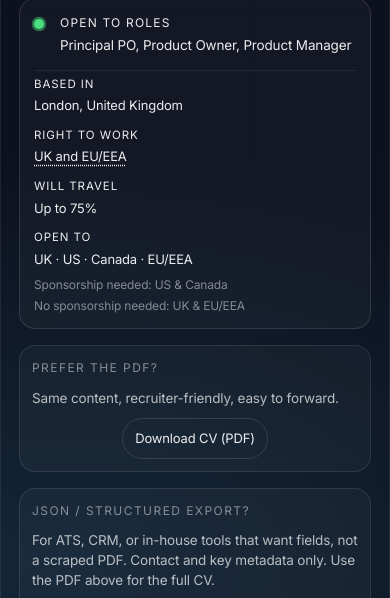
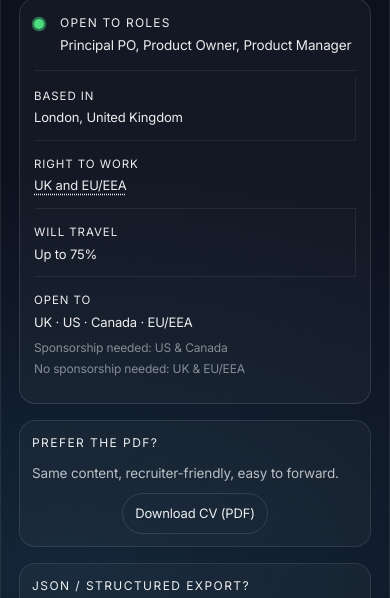
Before and after one commit to wamor19/resume-website, a website built with Vite: page index.html in a window 390 px wide. Shown: the part 246-844 px from the top of the page. Built offline with nearby package versions, Linux system fonts and the light colour scheme.

Commit message:
Add files via upload

```diff
--- a/styles.css
+++ b/styles.css
@@ -257,10 +257,18 @@ html { scroll-padding-top: 82px; }
 .status__grid {
   display: grid;
   grid-template-columns: 1fr 1fr;
-  gap: 10px 14px;
-  padding-top: 4px;
+  gap: 0;
+  padding-top: 6px;
   border-top: 1px solid rgba(255,255,255,.07);
 }
+.status__grid > div {
+  padding: 12px 14px;
+}
+/* dividers between cells (2-column layout) */
+.status__grid > div:nth-child(n + 3) {
+  border-top: 1px solid rgba(255,255,255,.07);
+}
+.status__grid > div:nth-child(odd) { border-right: 1px solid rgba(255,255,255,.07); }
 .status__k { font-size: 11.5px; letter-spacing: 0.08em; text-transform: uppercase; color: var(--text); }
 .status__v { font-size: 13px; color: var(--text); margin-top: 2px; }
 .status__sub {
@@ -304,7 +312,7 @@ html { scroll-padding-top: 82px; }
   font-size: 12px;
   letter-spacing: 0.12em;
   text-transform: uppercase;
-  color: var(--faint);
+  color: var(--text);
 }
 .sideBlock__p {
   color: var(--muted);
@@ -1095,6 +1103,9 @@ html.reveal-animations-on [data-reveal].is-in > .eduRow > .eduChip:nth-child(3)
   .industries { grid-template-columns: 1fr; }
   .eduRow { grid-template-columns: 1fr; }
   .status__grid { grid-template-columns: 1fr; }
+  .status__grid > div { border-right: 0; padding-left: 0; padding-right: 0; }
+  .status__grid > div { border-top: 0; padding-top: 10px; }
+  .status__grid > div + div { border-top: 1px solid rgba(255,255,255,.07); padding-top: 14px; }
   .topbar__nav { display: none; }
   .topbar__inner { justify-content: center; }
   .topbar__brand { font-size: 1.35rem; }
```
